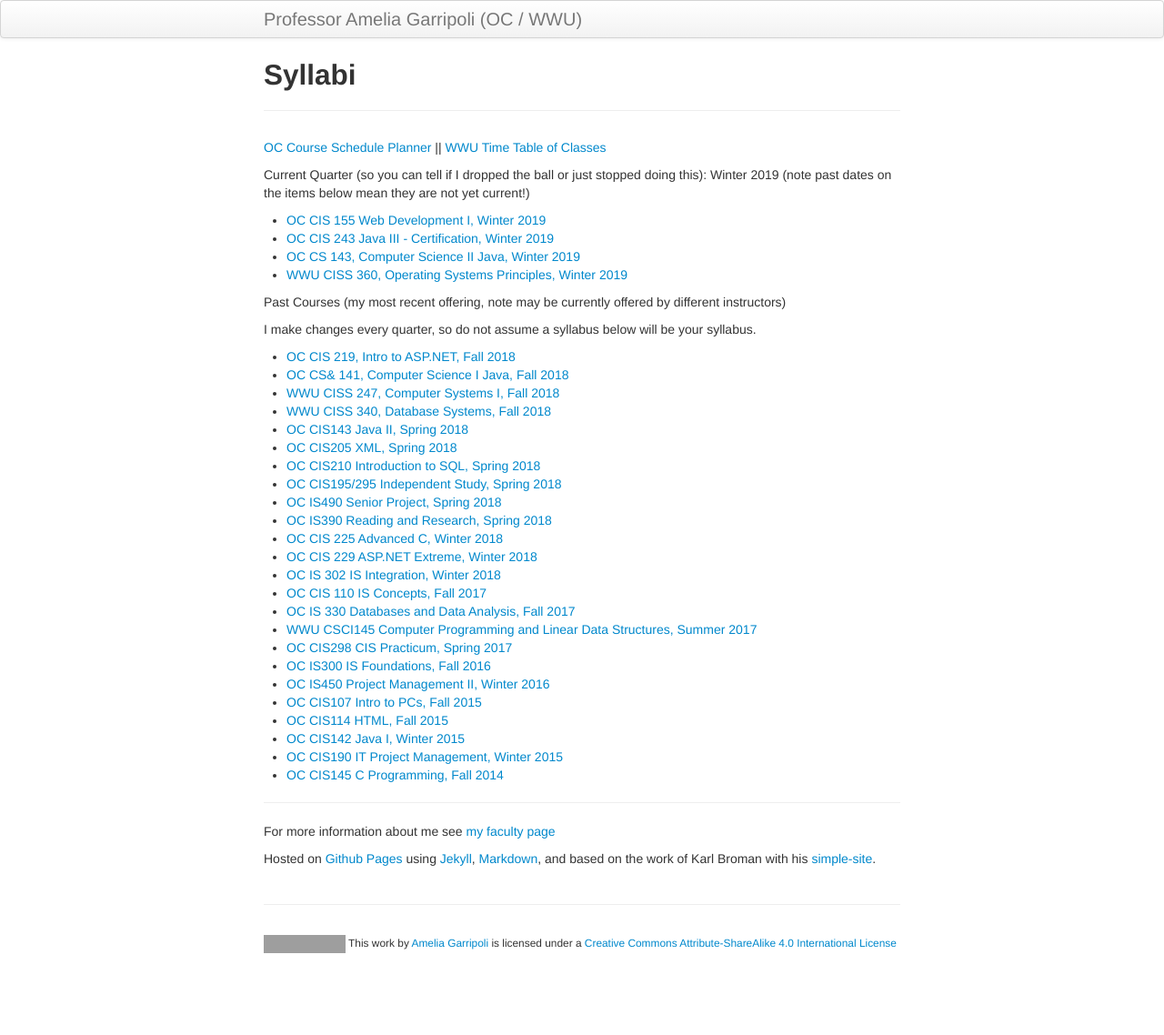
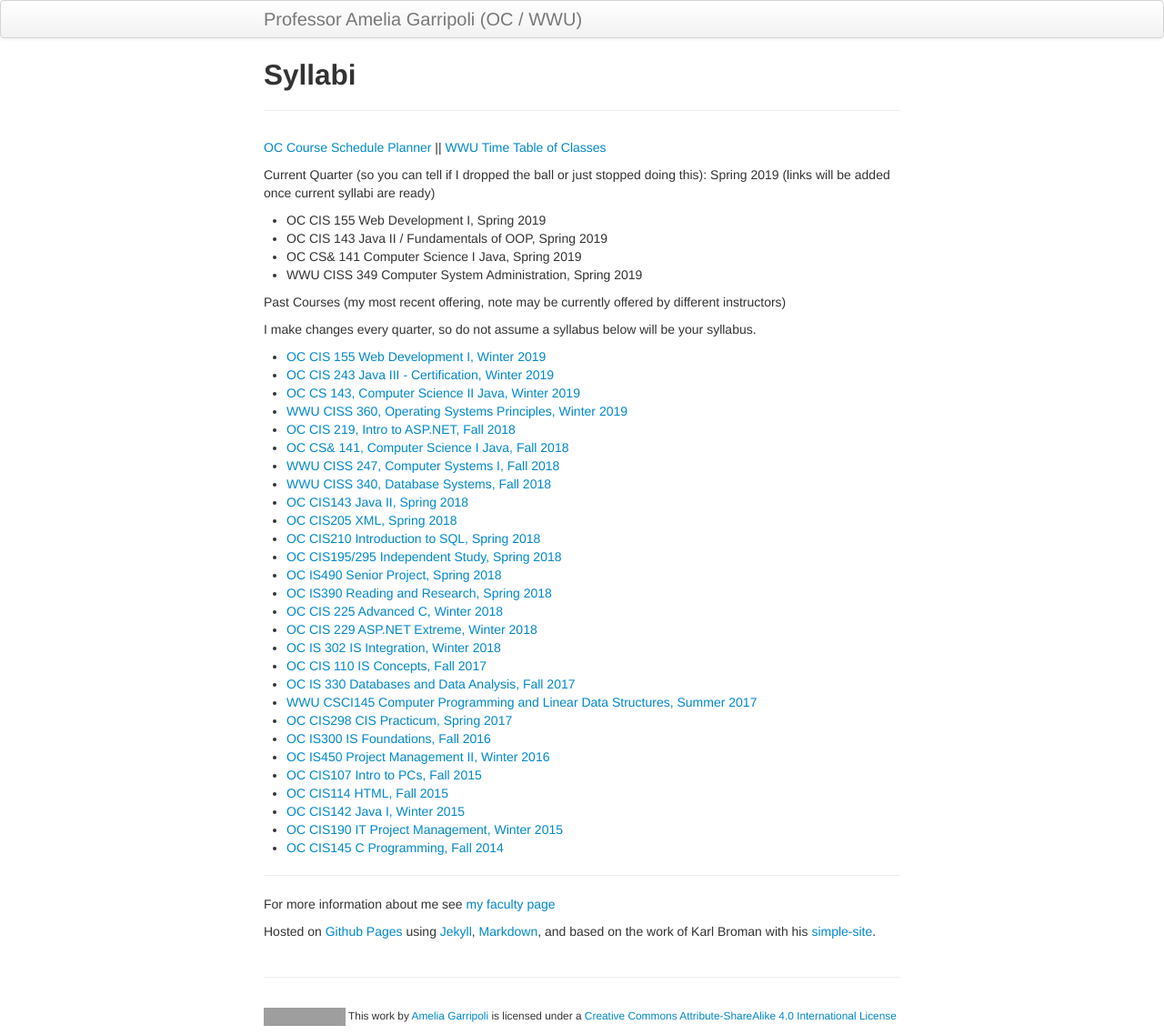
Before and after one commit to argoc/syllabub, a Jekyll site: the page built from index.md, in a window 1280 px wide. Shown: the whole page at 91% size. Built offline with Jekyll 4.4.1, drawn with Linux system fonts in a browser that asks for light colours; before the commit the page ends 1058 px from its top, so only the background shows below that; grey boxes are pictures that could not be loaded.

Commit message:
prep Spring

```diff
--- a/index.md
+++ b/index.md
@@ -7,18 +7,21 @@ description: Capturing current syllabi (past revs in repo history)
 [OC Course Schedule Planner](https://apps.olympic.edu/classschedule/Default.aspx) ||
 [WWU Time Table of Classes](https://admin.wwu.edu/pls/wwis/wwskcfnd.TimeTable)
 
-Current Quarter (so you can tell if I dropped the ball or just stopped doing this): Winter 2019 (note past dates on the items below mean they are not yet current!)
+Current Quarter (so you can tell if I dropped the ball or just stopped doing this): Spring 2019 (links will be added once current syllabi are ready)
+
+- OC CIS 155 Web Development I, Spring 2019
+- OC CIS 143 Java II / Fundamentals of OOP, Spring 2019
+- OC CS& 141 Computer Science I Java, Spring 2019
+- WWU CISS 349 Computer System Administration, Spring 2019
+
+Past Courses (my most recent offering, note may be currently offered by different instructors)
+
+I make changes every quarter, so do not assume a syllabus below will be your syllabus.
 
 - [OC CIS 155 Web Development I, Winter 2019](CIS155.html)
 - [OC CIS 243 Java III - Certification, Winter 2019](CIS243.html)
 - [OC CS 143, Computer Science II Java, Winter 2019](CS143.html)
 - [WWU CISS 360, Operating Systems Principles, Winter 2019](CISS360.html)
-
-
-Past Courses (my most recent offering, note may be currently offered by different instructors)
-
-I make changes every quarter, so do not assume a syllabus below will be your syllabus.
-
 - [OC CIS 219, Intro to ASP.NET, Fall 2018](CIS219.html)
 - [OC CS& 141, Computer Science I Java, Fall 2018](CS141.html)
 - [WWU CISS 247, Computer Systems I, Fall 2018](CISS247.html)
```
